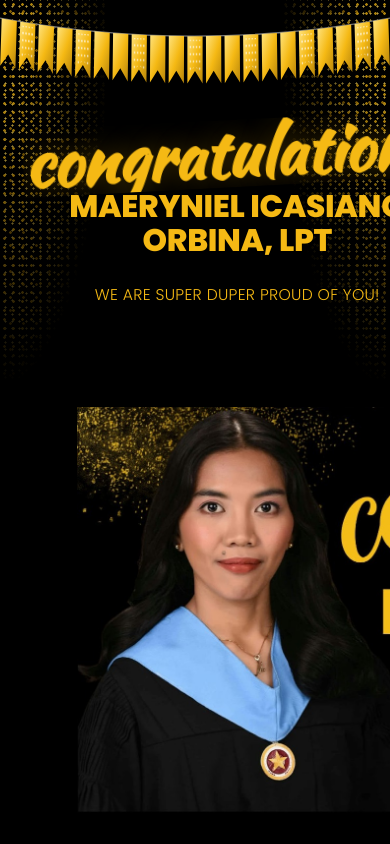
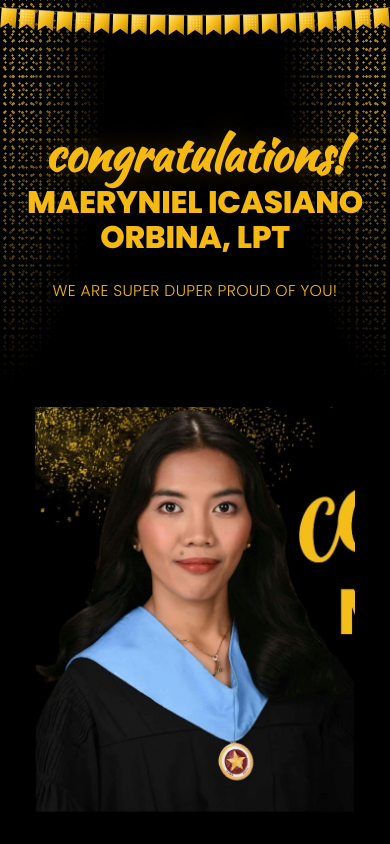
Before and after one commit to miccaorbina21-ctrl/Congatss, a plain HTML site: page index.html in a window 390 px wide. Drawn offline with Linux system fonts and the light colour scheme.

Commit message:
Add files via upload

```diff
--- a/index.html
+++ b/index.html
@@ -28,7 +28,7 @@
     display: grid;
     grid-template-columns: minmax(0, 32%) minmax(0, 68%);
     align-items: end;
-    padding: 12vw 3vw 4vw;
+    padding: 14vw 3vw 4vw;
     overflow: hidden;
   }
 
@@ -64,11 +64,12 @@
     position: absolute;
     top: 0; left: 0;
     width: 100%;
-    height: 11vw;
+    height: auto;
     z-index: 2;
   }
 
   .photo {
+    min-width: 0;
     position: relative;
     z-index: 1;
     align-self: end;
@@ -82,6 +83,7 @@
   }
 
   .text {
+    min-width: 0;
     position: relative;
     z-index: 1;
     padding-left: 3vw;
@@ -90,10 +92,10 @@
   }
   .congrats {
     font-family: "Kaushan Script", cursive;
-    font-size: clamp(3rem, 10.5vw, 11rem);
-    line-height: 1;
+    font-size: clamp(2.4rem, 6.6vw, 8rem);
+    line-height: 1.15;
+    white-space: nowrap;
     color: var(--gold);
-    transform: rotate(-3deg);
     text-shadow: 0 0 30px rgba(245, 185, 20, .25);
   }
   .name {
@@ -110,36 +112,26 @@
     letter-spacing: .02em;
   }
 
-  /* single page-load moment: the heading writes itself in */
-  @media (prefers-reduced-motion: no-preference) {
-    .congrats { animation: reveal 1.4s cubic-bezier(.2,.7,.2,1) both; }
-    @keyframes reveal {
-      from { clip-path: inset(0 100% 0 0); opacity: 0; }
-      to   { clip-path: inset(0 0 0 0);   opacity: 1; }
-    }
-  }
-
   /* phones: stack */
   @media (max-width: 700px) {
     .banner {
       grid-template-columns: 1fr;
-      padding: 24vw 6vw 8vw;
+      padding: 26vw 6vw 8vw;
       gap: 6vw;
     }
     .photo { max-width: 320px; margin: 0 auto; order: 2; }
     .photo img { -webkit-mask-image: none; mask-image: none; }
     .text { padding-left: 0; order: 1; }
-    .congrats { font-size: 17vw; }
+    .congrats { font-size: 12vw; }
     .name { font-size: 8vw; }
     .tagline { font-size: 4vw; }
-    .bunting { height: 22vw; }
   }
 </style>
 </head>
 <body>
   <main class="banner">
 
-    <svg class="bunting" viewBox="0 0 2048 190" preserveAspectRatio="none" aria-hidden="true">
+    <svg class="bunting" viewBox="0 0 2048 190" aria-hidden="true">
       <defs>
         <linearGradient id="g" x1="0" y1="0" x2="1" y2="1">
           <stop offset="0" stop-color="#ffe27a"/>
@@ -150,7 +142,7 @@
           <circle cx="8" cy="8" r="3" fill="#fff" opacity=".85"/>
         </pattern>
       </defs>
-      <path d="M0 40 Q1024 120 2048 40" fill="none" stroke="#777" stroke-width="3"/>
+      <path d="M0 40 Q1024 120 2048 40" fill="none" stroke="#999" stroke-width="3"/>
       <g id="flags"></g>
     </svg>
 
```
